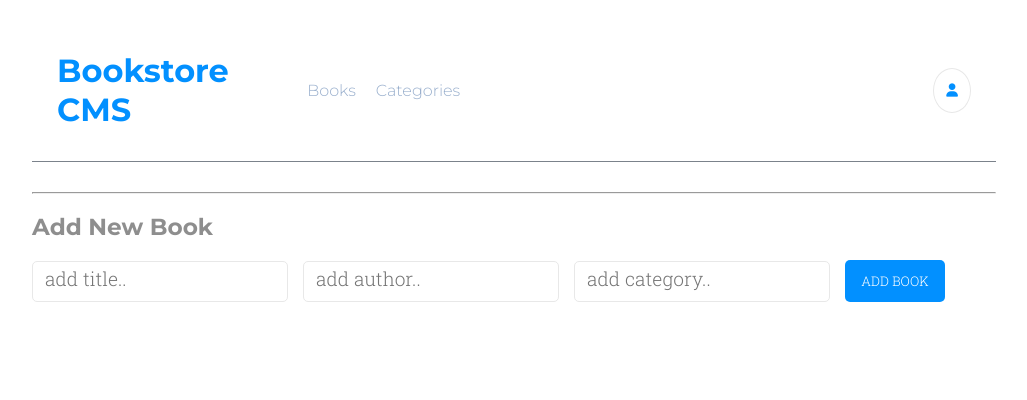
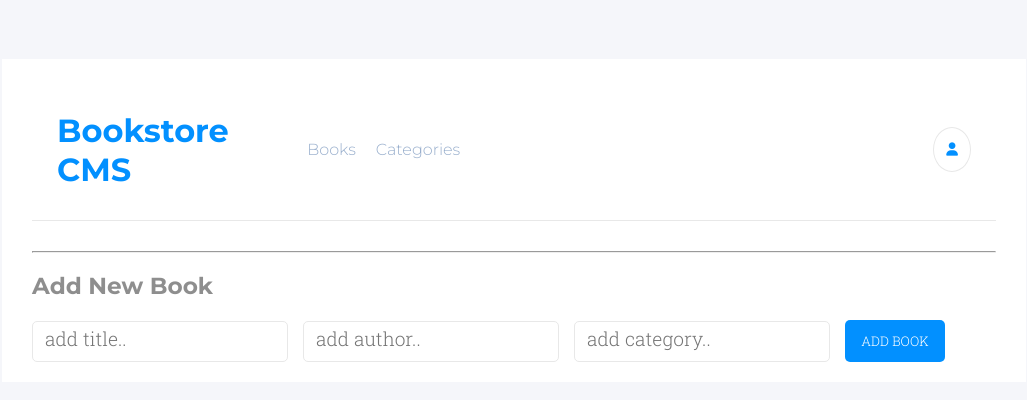
Before and after one commit to omarbabou/bookstore-app, a React (Create React App) app: page / in a window 1280 px wide. Shown: the top 400 px of the page, without its empty margins (126-1153 px from the left). Built offline with nearby package versions, Linux system fonts and the light colour scheme.

Commit message:
Last change in style file

```diff
--- a/src/components/Book.js
+++ b/src/components/Book.js
@@ -15,7 +15,7 @@ const Book = (props) => {
   return (
     <article className="container-book">
       <header className="book-header">
-        <h4 className="book-category">category</h4>
+        <h4 className="book-category">Category</h4>
         <h3 className="book-title">{title}</h3>
         <h5 className="book-author">{author}</h5>
         <div className="bookActions">
@@ -30,14 +30,14 @@ const Book = (props) => {
         <div className="book-stats">
           <div className="book-circle" />
           <div className="book-status">
-            <div className="book-percent">100%</div>
+            <div className="book-percent">64%</div>
             <div className="book-state">Completed</div>
           </div>
         </div>
         <div className="book-remove-edit" />
         <div className="book-chapter">
           <p className="current-chapter">CURRENT CHAPTER</p>
-          <p className="current-chapter-2">CHAPTER XX</p>
+          <p className="current-chapter-2">CHAPTER 17</p>
           <button type="button">UPDATE PROGRESS</button>
         </div>
       </section>
--- a/src/index.css
+++ b/src/index.css
@@ -10,9 +10,8 @@ html {
 }
 
 body {
-  margin: 0;
-  padding: 0;
-  color: #99afcd;
+  padding: 4%;
+  background-color: #f5f6fa;
   font-family: 'Montserrat', sans-serif;
 }
 
@@ -31,7 +30,7 @@ body {
   align-items: center;
   padding: 10px 25px;
   gap: 15px;
-  border-bottom: 1px solid #7b828b;
+  border-bottom: 1px solid #e8e8e8;
 }
 
 nav a {
@@ -105,12 +104,14 @@ h1 {
 .book-author {
   font-family: 'Roboto Slab', serif;
   font-weight: 300;
+  color: #4386bf;
+  font-size: .875rem;
 }
 
 .book-remove-edit{
   width: 0.125px;
   height: 4rem;
-  border: 1px solid #c7dbe3;
+  border: 1px solid #e8e8e8;
 }
 
 .container-book h4,
@@ -126,11 +127,14 @@ h1 {
 }
 
 .bookActions button {
-  background-color: white;
+  background-color: transparent;
   font-family: 'Roboto Slab', serif;
-  color: #99afcd;
+  color: #4386bf;
+  font-weight: 300;
+  font-size: .875rem;
   border: none;
   height: 20px;
+  cursor: pointer;
 }
 
 .bookActions .book-remove-edit {
@@ -183,6 +187,7 @@ h1 {
   border: none;
   padding: 5px 2px;
   width: 140px;
+  cursor: pointer;
 }
 
 .current-chapter {
@@ -225,9 +230,10 @@ h1 {
   border-radius: 5px;
   padding: 12px 4px;
   width: 100px;
+  cursor: pointer;
 }
 
 hr {
   font-size: 2px;
-  color: #e8e8e8;
+  background-color: #e8e8e8;
 }
```
Also changed, not shown: bookstore.png (added).
